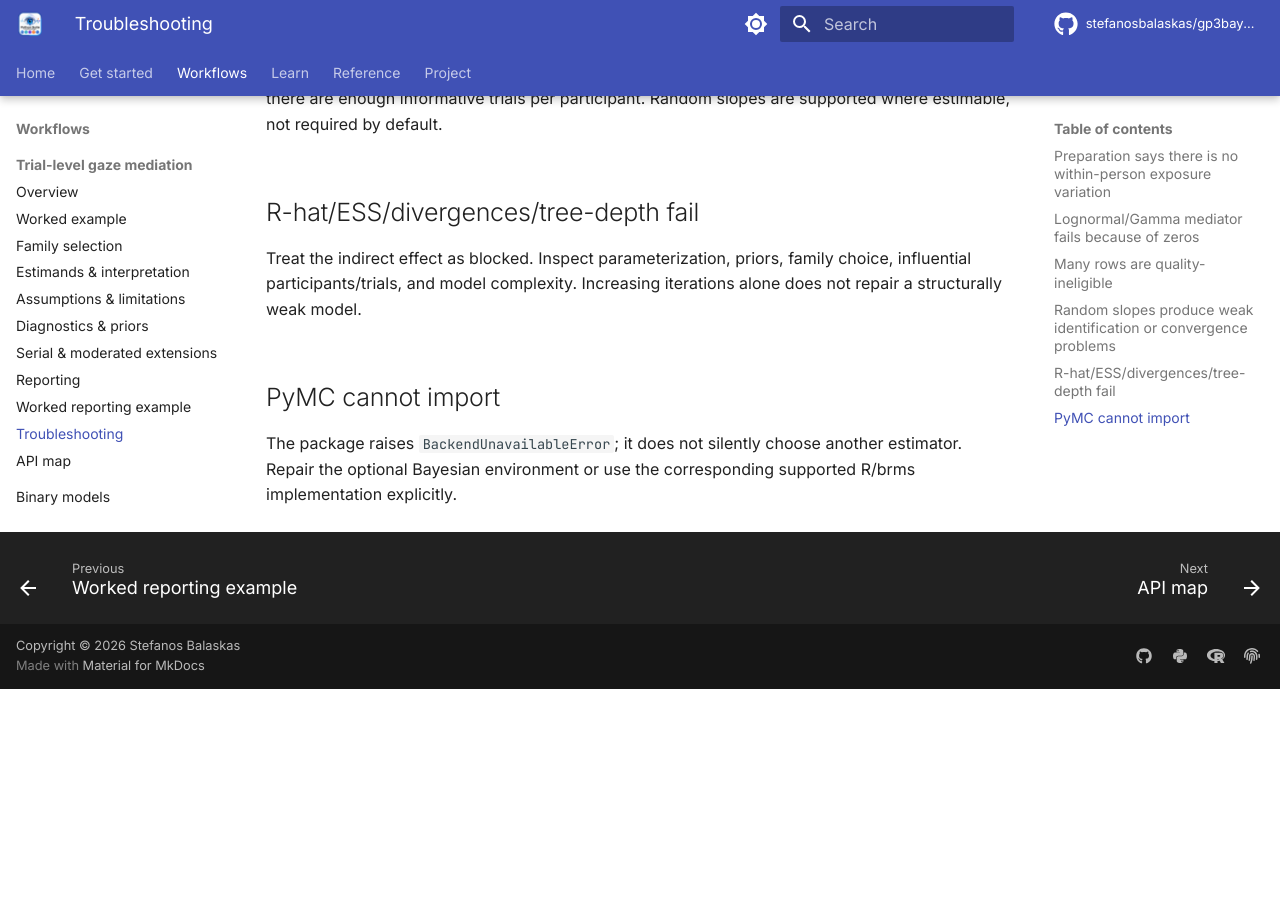
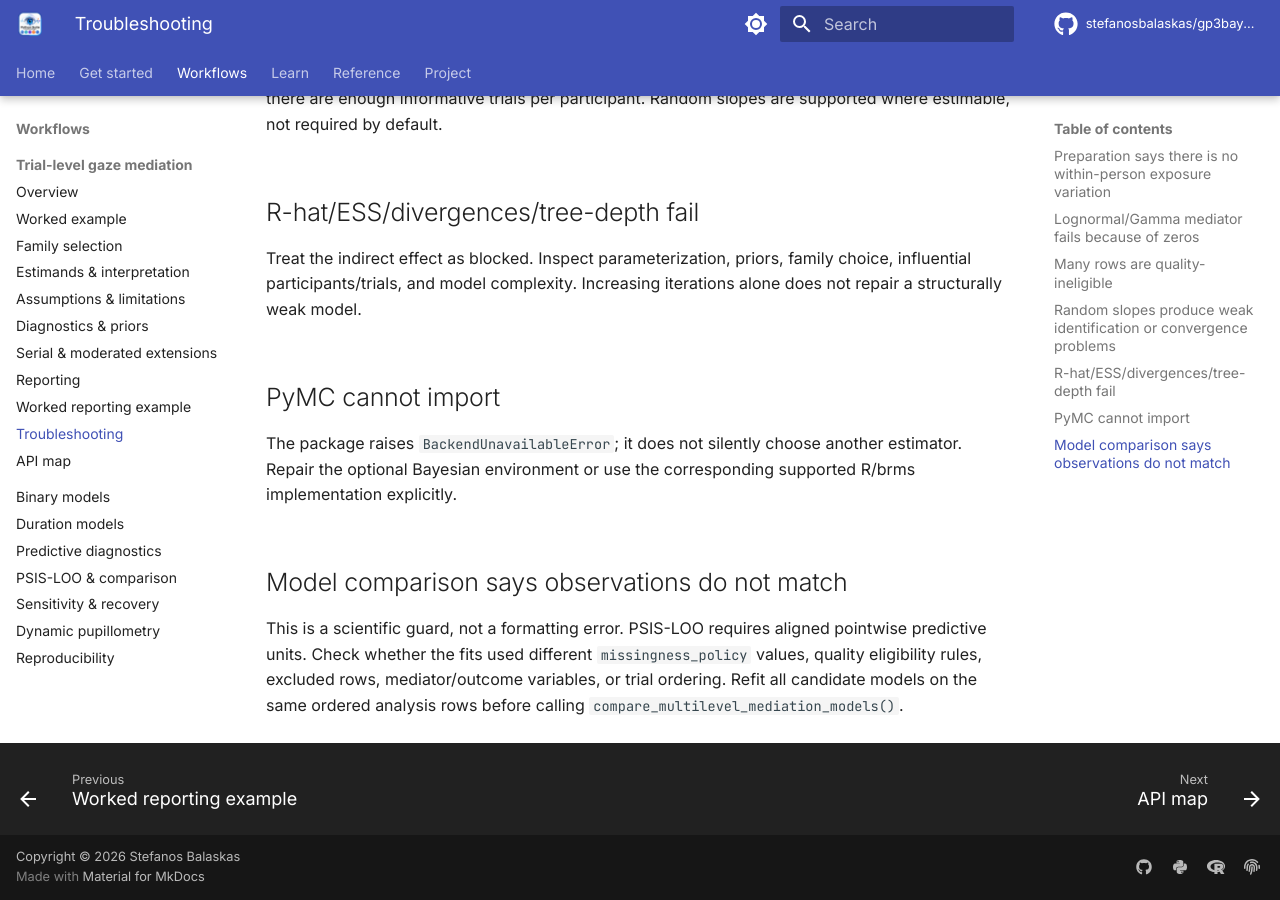
Before and after one commit to stefanosbalaskas/gp3bayespy, an MkDocs documentation site: the page built from docs/articles/multilevel-mediation/troubleshooting.md, in a window 1280 px wide and 900 px high, scrolled down 889 px. Built offline with MkDocs 1.6.1 and Material for MkDocs 9.7.7, drawn with Linux system fonts in a browser that asks for light colours; comment, search, counter and statistics services are not loaded; before the commit the page ends 1578 px from its top, so only the background shows below that.

Commit message:
docs: add mediation comparison troubleshooting

```diff
--- a/docs/articles/multilevel-mediation/troubleshooting.md
+++ b/docs/articles/multilevel-mediation/troubleshooting.md
@@ -23,3 +23,8 @@
 ## PyMC cannot import
 
 The package raises `BackendUnavailableError`; it does not silently choose another estimator. Repair the optional Bayesian environment or use the corresponding supported R/brms implementation explicitly.
+
+
+## Model comparison says observations do not match
+
+This is a scientific guard, not a formatting error. PSIS-LOO requires aligned pointwise predictive units. Check whether the fits used different `missingness_policy` values, quality eligibility rules, excluded rows, mediator/outcome variables, or trial ordering. Refit all candidate models on the same ordered analysis rows before calling `compare_multilevel_mediation_models()`.
```
